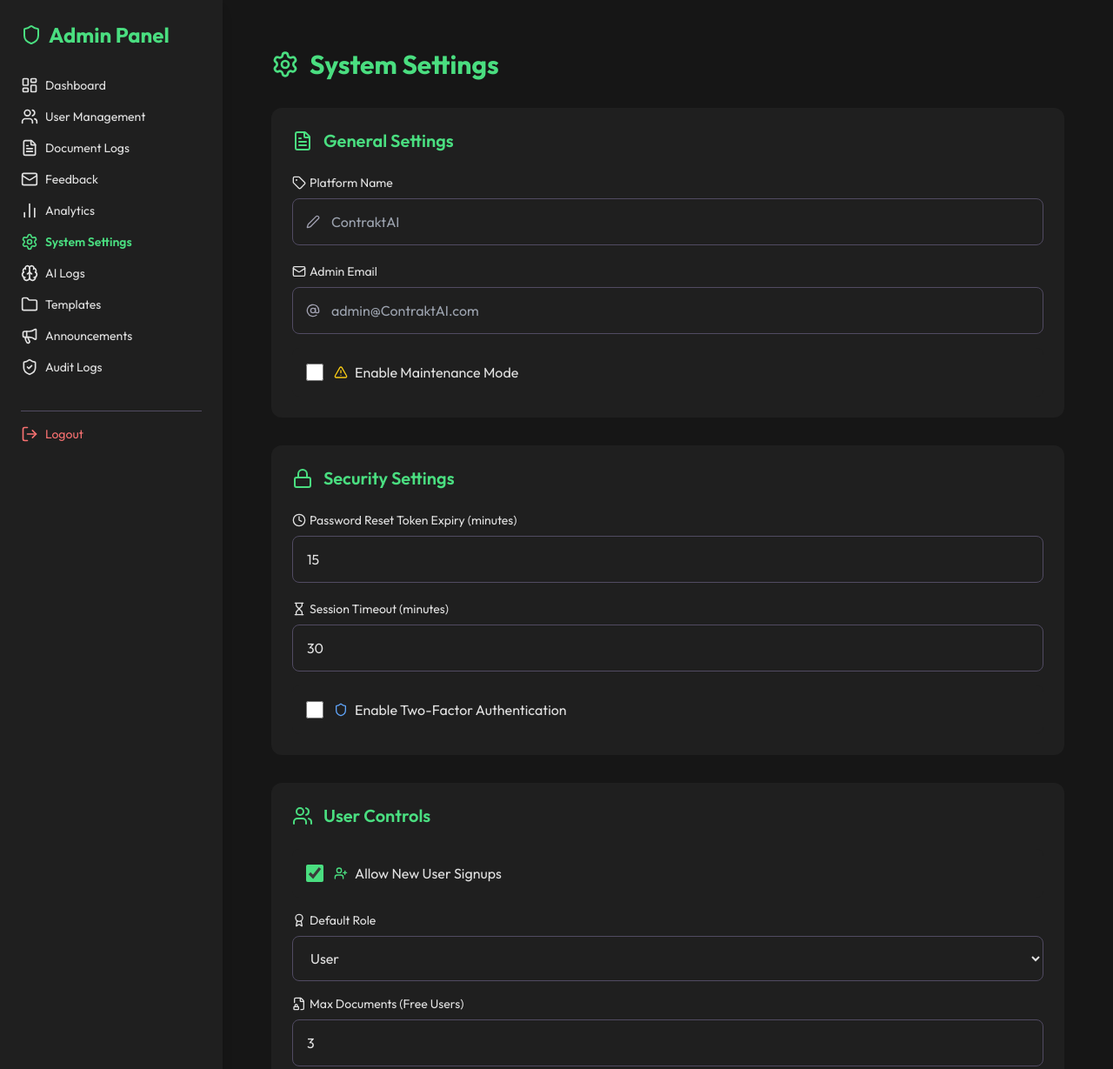
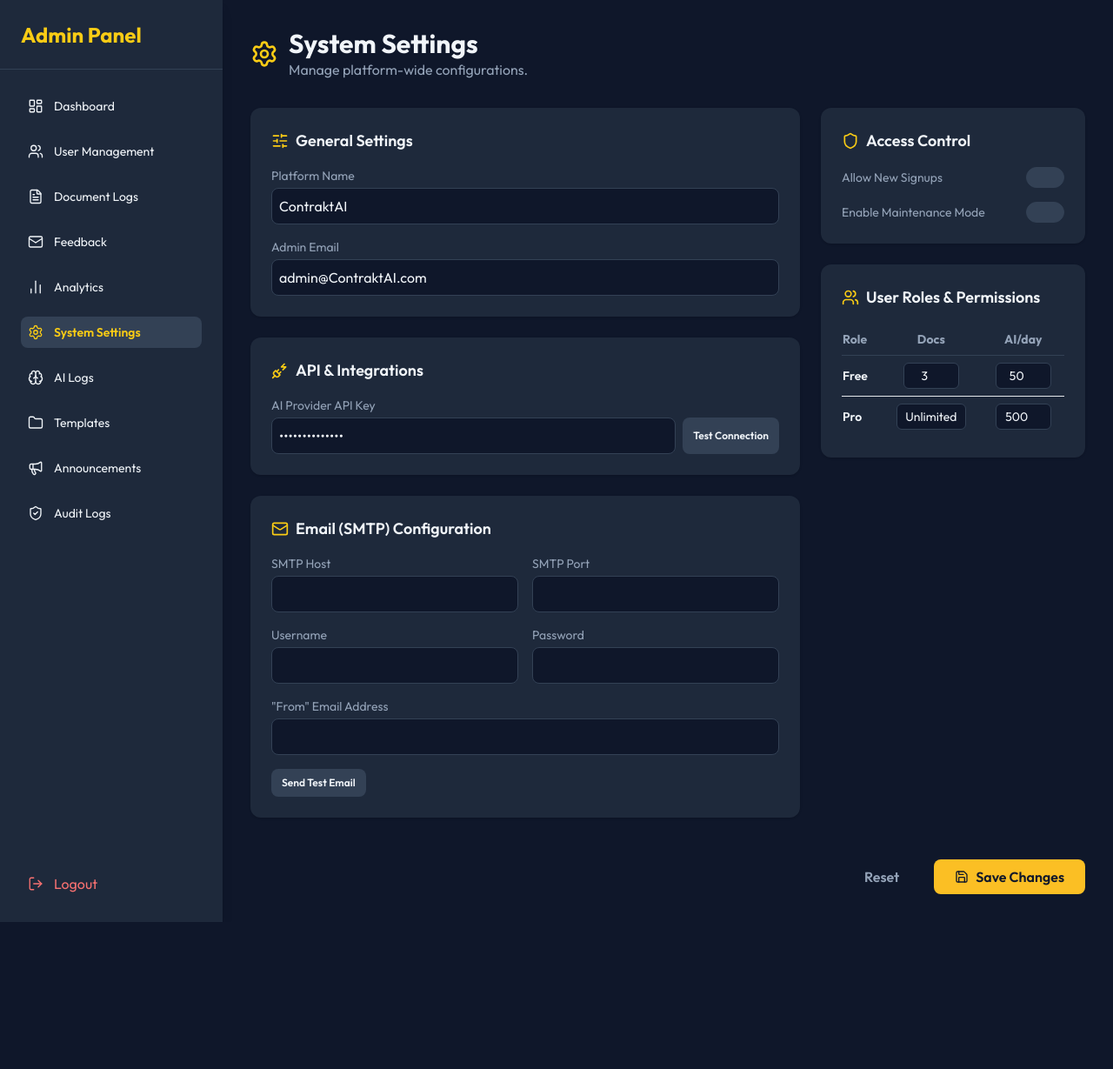
Before and after one commit to TheNotoriousChicken/legalloom, a plain HTML site: page admin/admin-system-settings.html in a window 1280 px wide. Shown: the top 1229 px of the page at 87% size. After the commit the page ends 1060 px from the top, so only its background shows below. Drawn offline with nearby package versions, Linux system fonts and the light colour scheme.

Commit message:
Update admin-system-settings.html

```diff
--- a/admin/admin-system-settings.html
+++ b/admin/admin-system-settings.html
@@ -1,304 +1,173 @@
 <!DOCTYPE html>
-<html lang="en">
+<html lang="en" x-data="{ sidebarOpen: false }">
 <head>
   <meta charset="UTF-8" />
   <meta name="viewport" content="width=device-width, initial-scale=1.0"/>
   <title>System Settings – Admin Panel</title>
   <script src="https://cdn.tailwindcss.com"></script>
+  <script src="https://unpkg.com/alpinejs" defer></script>
   <script src="https://unpkg.com/lucide@latest"></script>
   <link href="https://fonts.googleapis.com/css2?family=Outfit:wght@400;600;700&display=swap" rel="stylesheet" />
   <style>
     body {
       font-family: 'Outfit', sans-serif;
-      background-color: #1c1a28;
+      background-color: #0f172a; /* bg-dark */
     }
+    .bg-dark { background-color: #0f172a; }
+    .bg-panel { background-color: #1e293b; }
+    .text-light { color: #f1f5f9; }
+    .text-muted { color: #94a3b8; }
+    .border-dark { border-color: #334155; }
+    .icon { width: 18px; height: 18px; stroke-width: 1.8; }
+    .text-brand { color: #facc15; }
+    .border-brand { border-color: #facc15; }
 
-    .bg-dark { background-color: #161616; }
-    .bg-panel { background-color: #1f1f1f; }
-    .text-light { color: #e2e2e2; }
-    .text-muted { color: #a0a0b0; }
-    .text-mint { color: #4ADE80; }
-    .border-light { border-color: #514b62; }
+    input:focus, textarea:focus, select:focus, button:focus {
+      outline: none;
+      box-shadow: 0 0 0 2px #facc15;
+      border-color: #facc15;
+    }
+    a:hover { color: #facc15; }
+    [x-cloak] { display: none !important; }
 
-    /* Restored default input sizes with Clause Explainer styling */
-    input, select, textarea {
-      background-color: #1f1f1f;
-      color: #e2e2e2;
-      border: 1px solid #514b62;
-      border-radius: 0.5rem;
-      padding: 0.75rem 1rem;
-      width: 100%;
-      font-size: 1rem;
-      transition: all 0.2s ease;
+    /* Custom Toggle Switch */
+    .toggle-bg:after {
+      content: '';
+      @apply absolute top-0.5 left-0.5 bg-white border border-gray-300 rounded-full h-5 w-5 transition shadow-sm;
     }
-
-    /* Larger input fields */
-    .input-field {
-      padding: 0.875rem 1rem;
-      min-height: 3rem;
+    input:checked + .toggle-bg:after {
+      @apply transform translate-x-full;
     }
-
-    input:hover, select:hover, textarea:hover {
-      border-color: #4ADE80;
-    }
-
-    input:focus, select:focus, textarea:focus {
-      outline: none;
-      border-color: #4ADE80;
-      box-shadow: 0 0 0 2px rgba(74, 222, 128, 0.3);
-    }
-
-    .checkbox-accent {
-      accent-color: #4ADE80;
-      width: 1.25rem;
-      height: 1.25rem;
-    }
-
-    .btn-primary {
-      background-color: #4ADE80;
-      color: #161616;
-      padding: 0.875rem 1.5rem;
-      font-size: 1rem;
-      font-weight: 600;
-    }
-
-    .btn-primary:hover {
-      background-color: #3bc973;
-    }
-
-    .section-card {
-      background-color: #1f1f1f;
-      border-radius: 0.75rem;
-      padding: 1.5rem;
-    }
-
-    /* Input container with icon */
-    .input-container {
-      position: relative;
-      margin-bottom: 1.25rem;
-    }
-
-    .input-icon {
-      position: absolute;
-      left: 1rem;
-      top: 50%;
-      transform: translateY(-50%);
-      color: #a0a0b0;
-    }
-
-    .input-with-icon {
-      padding-left: 2.75rem;
-    }
-
-    /* Checkbox container */
-    .checkbox-container {
-      display: flex;
-      align-items: center;
-      gap: 0.75rem;
-      padding: 1rem;
-      background-color: #1f1f1f;
-      border-radius: 0.5rem;
-      margin-bottom: 1rem;
+    input:checked + .toggle-bg {
+      @apply bg-brand border-brand;
     }
   </style>
 </head>
 <body class="text-light bg-dark">
 
 <div class="flex min-h-screen">
+  <!-- Sidebar Overlay for mobile -->
+  <div x-show="sidebarOpen" x-transition:enter="transition-opacity ease-linear duration-300" x-transition:enter-start="opacity-0" x-transition:enter-end="opacity-100" x-transition:leave="transition-opacity ease-linear duration-300" x-transition:leave-start="opacity-100" x-transition:leave-end="opacity-0" class="fixed inset-0 bg-black/70 z-30 sm:hidden" @click="sidebarOpen = false" x-cloak></div>
+
   <!-- Sidebar -->
-  <aside class="w-64 bg-panel shadow-lg hidden sm:block">
-    <div class="px-6 py-6">
-      <div class="flex items-center gap-2 mb-8">
-        <i data-lucide="shield" class="w-6 h-6 text-mint"></i>
-        <h1 class="text-2xl font-bold text-mint">Admin Panel</h1>
+  <aside x-cloak class="fixed z-40 inset-y-0 left-0 w-64 bg-panel shadow-lg sm:relative sm:translate-x-0 transform transition-transform duration-300 ease-in-out" :class="sidebarOpen ? 'translate-x-0' : '-translate-x-full'">
+    <div class="flex flex-col h-full">
+      <div class="flex items-center justify-between h-20 px-6 shrink-0 border-b border-slate-700">
+        <a href="admin-dash.html" class="text-2xl font-bold text-brand">Admin Panel</a>
+        <button class="sm:hidden" @click="sidebarOpen = false">
+          <i data-lucide="x" class="w-6 h-6 text-light"></i>
+        </button>
       </div>
-      <nav class="flex flex-col gap-4 text-sm font-medium text-light">
-        <a href="admin-dash.html" class="flex items-center gap-2 hover:text-mint">
-          <i data-lucide="layout-dashboard" class="w-5 h-5"></i>
-          Dashboard
-        </a>
-
-        <a href="admin-user-management.html" class="flex items-center gap-2 hover:text-mint">
-          <i data-lucide="users" class="w-5 h-5"></i>
-          User Management
-        </a>
-
-        <a href="admin-docs-log.html" class="flex items-center gap-2 hover:text-mint">
-          <i data-lucide="file-text" class="w-5 h-5"></i>
-          Document Logs
-        </a>
-
-        <a href="admin-feedback.html" class="flex items-center gap-2 hover:text-mint">
-          <i data-lucide="mail" class="w-5 h-5"></i>
-          Feedback
-        </a>
-
-        <a href="admin-analytics.html" class="flex items-center gap-2 hover:text-mint">
-          <i data-lucide="bar-chart-2" class="w-5 h-5"></i>
-          Analytics
-        </a>
-
-        <a href="admin-system-settings.html" class="flex items-center gap-2 text-mint font-semibold">
-          <i data-lucide="settings" class="w-5 h-5 text-mint"></i>
-          System Settings
-        </a>
-
-        <a href="admin-ai-logs.html" class="flex items-center gap-2 hover:text-mint">
-          <i data-lucide="brain" class="w-5 h-5"></i>
-          AI Logs
-        </a>
-
-        <a href="admin-templates.html" class="flex items-center gap-2 hover:text-mint">
-          <i data-lucide="folder" class="w-5 h-5"></i>
-          Templates
-        </a>
-
-        <a href="admin-announcement.html" class="flex items-center gap-2 hover:text-mint">
-          <i data-lucide="megaphone" class="w-5 h-5"></i>
-          Announcements
-        </a>
-
-        <a href="admin-audit-logs.html" class="flex items-center gap-2 hover:text-mint">
-          <i data-lucide="shield-check" class="w-5 h-5"></i>
-          Audit Logs
-        </a>
-
-        <div class="mt-6 pt-4 border-t border-light">
-          <a href="#" class="flex items-center gap-2 text-red-400 hover:text-red-500">
-            <i data-lucide="log-out" class="w-5 h-5"></i>
-            Logout
-          </a>
+      <nav class="flex-1 px-6 py-6 flex flex-col justify-between">
+          <div class="flex flex-col gap-4 text-sm font-medium text-light">
+            <a href="admin-dash.html" class="flex items-center gap-3 p-2 rounded-lg hover:bg-slate-700"><i data-lucide="layout-dashboard" class="icon"></i>Dashboard</a>
+            <a href="admin-user-management.html" class="flex items-center gap-3 p-2 rounded-lg hover:bg-slate-700"><i data-lucide="users" class="icon"></i>User Management</a>
+            <a href="admin-docs-log.html" class="flex items-center gap-3 p-2 rounded-lg hover:bg-slate-700"><i data-lucide="file-text" class="icon"></i>Document Logs</a>
+            <a href="admin-feedback.html" class="flex items-center gap-3 p-2 rounded-lg hover:bg-slate-700"><i data-lucide="mail" class="icon"></i>Feedback</a>
+            <a href="admin-analytics.html" class="flex items-center gap-3 p-2 rounded-lg hover:bg-slate-700"><i data-lucide="bar-chart-2" class="icon"></i>Analytics</a>
+            <a href="admin-system-settings.html" class="flex items-center gap-3 p-2 rounded-lg bg-slate-700 text-brand font-semibold"><i data-lucide="settings" class="icon"></i>System Settings</a>
+            <a href="admin-ai-logs.html" class="flex items-center gap-3 p-2 rounded-lg hover:bg-slate-700"><i data-lucide="brain" class="icon"></i>AI Logs</a>
+            <a href="admin-templates.html" class="flex items-center gap-3 p-2 rounded-lg hover:bg-slate-700"><i data-lucide="folder" class="icon"></i>Templates</a>
+            <a href="admin-announcement.html" class="flex items-center gap-3 p-2 rounded-lg hover:bg-slate-700"><i data-lucide="megaphone" class="icon"></i>Announcements</a>
+            <a href="admin-audit-logs.html" class="flex items-center gap-3 p-2 rounded-lg hover:bg-slate-700"><i data-lucide="shield-check" class="icon"></i>Audit Logs</a>
+        </div>
+        <div>
+            <a href="#" class="flex items-center gap-3 p-2 rounded-lg text-red-400 hover:bg-red-900/50 hover:text-red-300"><i data-lucide="log-out" class="icon"></i>Logout</a>
         </div>
       </nav>
     </div>
   </aside>
 
   <!-- Main -->
-  <main class="flex-1 p-14 space-y-8">
+  <main class="flex-1 p-4 sm:p-8 space-y-6 sm:space-y-8">
+    <!-- Header -->
+    <div class="flex items-center gap-4">
+        <button class="sm:hidden text-light" @click.stop="sidebarOpen = true"><i data-lucide="menu" class="w-7 h-7"></i></button>
         <div class="flex items-center gap-3">
-      <i data-lucide="settings" class="w-8 h-8 text-mint"></i>
-      <h2 class="text-3xl font-bold text-mint">System Settings</h2>
+            <i data-lucide="settings" class="w-8 h-8 text-brand"></i>
+            <div>
+                <h2 class="text-2xl sm:text-3xl font-bold">System Settings</h2>
+                <p class="text-sm sm:text-base text-muted">Manage platform-wide configurations.</p>
             </div>
-
-    <!-- General Settings -->
-    <section class="section-card space-y-6">
-      <div class="flex items-center gap-3">
-        <i data-lucide="file-text" class="w-6 h-6 text-mint"></i>
-        <h3 class="text-xl font-semibold text-mint">General Settings</h3>
-      </div>
-
-      <div class="space-y-4">
-        <div class="input-container">
-          <label class="block text-sm font-medium mb-2 flex items-center gap-1">
-            <i data-lucide="tag" class="w-4 h-4"></i>
-            Platform Name
-          </label>
-          <div class="relative">
-            <i data-lucide="edit-2" class="input-icon w-4 h-4"></i>
-            <input type="text" placeholder="ContraktAI" class="input-field input-with-icon" />
         </div>
     </div>
 
-        <div class="input-container">
-          <label class="block text-sm font-medium mb-2 flex items-center gap-1">
-            <i data-lucide="mail" class="w-4 h-4"></i>
-            Admin Email
-          </label>
-          <div class="relative">
-            <i data-lucide="at-sign" class="input-icon w-4 h-4"></i>
-            <input type="email" placeholder="admin@ContraktAI.com" class="input-field input-with-icon" />
+    <div class="grid grid-cols-1 lg:grid-cols-3 gap-6">
+        <div class="lg:col-span-2 space-y-6">
+            <!-- General Settings -->
+            <section class="bg-panel rounded-xl shadow p-6">
+              <h3 class="text-lg font-semibold text-light mb-4 flex items-center gap-2"><i data-lucide="sliders-horizontal" class="w-5 h-5 text-brand"></i> General Settings</h3>
+              <div class="space-y-4">
+                <div>
+                  <label for="platformName" class="block text-sm font-medium text-muted mb-1">Platform Name</label>
+                  <input type="text" id="platformName" value="ContraktAI" class="w-full bg-dark border border-dark rounded-lg p-2 text-light" />
                 </div>
-        </div>
-
-        <div class="checkbox-container">
-          <input type="checkbox" id="maintenance" class="checkbox-accent" />
-          <label for="maintenance" class="flex items-center gap-2">
-            <i data-lucide="alert-triangle" class="w-4 h-4 text-yellow-400"></i>
-            Enable Maintenance Mode
-          </label>
+                <div>
+                  <label for="adminEmail" class="block text-sm font-medium text-muted mb-1">Admin Email</label>
+                  <input type="email" id="adminEmail" value="admin@ContraktAI.com" class="w-full bg-dark border border-dark rounded-lg p-2 text-light" />
                 </div>
               </div>
             </section>
 
-    <!-- Security Settings -->
-    <section class="section-card space-y-6">
-      <div class="flex items-center gap-3">
-        <i data-lucide="lock" class="w-6 h-6 text-mint"></i>
-        <h3 class="text-xl font-semibold text-mint">Security Settings</h3>
+            <!-- API & Integrations -->
+            <section class="bg-panel rounded-xl shadow p-6">
+              <h3 class="text-lg font-semibold text-light mb-4 flex items-center gap-2"><i data-lucide="plug-zap" class="w-5 h-5 text-brand"></i> API & Integrations</h3>
+              <div class="space-y-4">
+                <div>
+                  <label for="aiApiKey" class="block text-sm font-medium text-muted mb-1">AI Provider API Key</label>
+                  <div class="flex gap-2">
+                    <input type="password" id="aiApiKey" value="**************" class="flex-1 bg-dark border border-dark rounded-lg p-2 text-light" />
+                    <button class="bg-slate-700 text-light px-3 rounded-lg text-xs font-semibold hover:bg-slate-600">Test Connection</button>
                   </div>
-
-      <div class="space-y-4">
-        <div class="input-container">
-          <label class="block text-sm font-medium mb-2 flex items-center gap-1">
-            <i data-lucide="clock" class="w-4 h-4"></i>
-            Password Reset Token Expiry (minutes)
-          </label>
-          <input type="number" value="15" class="input-field" />
-        </div>
-
-        <div class="input-container">
-          <label class="block text-sm font-medium mb-2 flex items-center gap-1">
-            <i data-lucide="hourglass" class="w-4 h-4"></i>
-            Session Timeout (minutes)
-          </label>
-          <input type="number" value="30" class="input-field" />
-        </div>
-
-        <div class="checkbox-container">
-          <input type="checkbox" id="2fa" class="checkbox-accent" />
-          <label for="2fa" class="flex items-center gap-2">
-            <i data-lucide="shield" class="w-4 h-4 text-blue-400"></i>
-            Enable Two-Factor Authentication
-          </label>
                 </div>
               </div>
             </section>
 
-    <!-- User Controls -->
-    <section class="section-card space-y-6">
-      <div class="flex items-center gap-3">
-        <i data-lucide="users" class="w-6 h-6 text-mint"></i>
-        <h3 class="text-xl font-semibold text-mint">User Controls</h3>
+            <!-- Email (SMTP) Configuration -->
+            <section class="bg-panel rounded-xl shadow p-6">
+                <h3 class="text-lg font-semibold text-light mb-4 flex items-center gap-2"><i data-lucide="mail" class="w-5 h-5 text-brand"></i> Email (SMTP) Configuration</h3>
+                <div class="grid grid-cols-1 sm:grid-cols-2 gap-4">
+                    <div><label for="smtpHost" class="block text-sm font-medium text-muted mb-1">SMTP Host</label><input type="text" id="smtpHost" class="w-full bg-dark border border-dark rounded-lg p-2 text-light" /></div>
+                    <div><label for="smtpPort" class="block text-sm font-medium text-muted mb-1">SMTP Port</label><input type="text" id="smtpPort" class="w-full bg-dark border border-dark rounded-lg p-2 text-light" /></div>
+                    <div><label for="smtpUser" class="block text-sm font-medium text-muted mb-1">Username</label><input type="text" id="smtpUser" class="w-full bg-dark border border-dark rounded-lg p-2 text-light" /></div>
+                    <div><label for="smtpPass" class="block text-sm font-medium text-muted mb-1">Password</label><input type="password" id="smtpPass" class="w-full bg-dark border border-dark rounded-lg p-2 text-light" /></div>
+                    <div class="sm:col-span-2"><label for="fromEmail" class="block text-sm font-medium text-muted mb-1">"From" Email Address</label><input type="email" id="fromEmail" class="w-full bg-dark border border-dark rounded-lg p-2 text-light" /></div>
+                </div>
+                 <button class="mt-4 bg-slate-700 text-light px-3 py-2 rounded-lg text-xs font-semibold hover:bg-slate-600">Send Test Email</button>
+            </section>
         </div>
 
+        <div class="space-y-6">
+            <!-- Access Control -->
+            <section class="bg-panel rounded-xl shadow p-6">
+              <h3 class="text-lg font-semibold text-light mb-4 flex items-center gap-2"><i data-lucide="shield" class="w-5 h-5 text-brand"></i> Access Control</h3>
               <div class="space-y-4">
-        <div class="checkbox-container">
-          <input type="checkbox" id="signups" class="checkbox-accent" checked />
-          <label for="signups" class="flex items-center gap-2">
-            <i data-lucide="user-plus" class="w-4 h-4 text-green-400"></i>
-            Allow New User Signups
-          </label>
-        </div>
-
-        <div class="input-container">
-          <label class="block text-sm font-medium mb-2 flex items-center gap-1">
-            <i data-lucide="award" class="w-4 h-4"></i>
-            Default Role
-          </label>
-          <select class="input-field">
-            <option>User</option>
-            <option>Admin</option>
-            <option>Pro</option>
-          </select>
-        </div>
-
-        <div class="input-container">
-          <label class="block text-sm font-medium mb-2 flex items-center gap-1">
-            <i data-lucide="file-lock" class="w-4 h-4"></i>
-            Max Documents (Free Users)
-          </label>
-          <input type="number" value="3" class="input-field" />
-        </div>
+                <label for="signups" class="flex items-center justify-between cursor-pointer"><span class="text-sm font-medium text-muted">Allow New Signups</span><input type="checkbox" id="signups" class="sr-only" checked><div class="relative w-11 h-6 bg-slate-700 rounded-full border border-dark toggle-bg"></div></label>
+                <label for="maintenance" class="flex items-center justify-between cursor-pointer"><span class="text-sm font-medium text-muted">Enable Maintenance Mode</span><input type="checkbox" id="maintenance" class="sr-only"><div class="relative w-11 h-6 bg-slate-700 rounded-full border border-dark toggle-bg"></div></label>
               </div>
             </section>
 
+            <!-- User Roles & Permissions -->
+            <section class="bg-panel rounded-xl shadow p-6">
+                <h3 class="text-lg font-semibold text-light mb-4 flex items-center gap-2"><i data-lucide="users" class="w-5 h-5 text-brand"></i> User Roles & Permissions</h3>
+                <div class="overflow-x-auto">
+                    <table class="w-full text-sm text-left">
+                        <thead class="text-muted border-b border-dark"><tr><th class="py-2">Role</th><th class="py-2 text-center">Docs</th><th class="py-2 text-center">AI/day</th></tr></thead>
+                        <tbody class="divide-y divide-dark">
+                            <tr><td class="py-2 font-semibold">Free</td><td class="py-2 text-center"><input type="number" value="3" class="w-16 text-center bg-dark border border-dark rounded-md p-1"></td><td class="py-2 text-center"><input type="number" value="50" class="w-16 text-center bg-dark border border-dark rounded-md p-1"></td></tr>
+                            <tr><td class="py-2 font-semibold">Pro</td><td class="py-2 text-center"><input type="text" value="Unlimited" class="w-20 text-center bg-dark border border-dark rounded-md p-1"></td><td class="py-2 text-center"><input type="number" value="500" class="w-16 text-center bg-dark border border-dark rounded-md p-1"></td></tr>
+                        </tbody>
+                    </table>
+                </div>
+            </section>
+        </div>
+    </div>
+
     <!-- Save Button -->
-    <div class="flex justify-end gap-4">
-      <button class="px-6 py-3 rounded-lg font-semibold hover:bg-panel transition">
-        <i data-lucide="rotate-ccw" class="w-5 h-5 inline mr-2"></i> Reset
-      </button>
-      <button class="btn-primary rounded-lg font-semibold">
-        <i data-lucide="save" class="w-5 h-5 inline mr-2"></i> Save Changes
+    <div class="flex justify-end gap-4 pt-4">
+      <button class="px-6 py-2 rounded-lg font-semibold text-muted hover:bg-panel transition">Reset</button>
+      <button class="bg-amber-400 text-slate-900 px-6 py-2 rounded-lg font-semibold hover:bg-amber-500 transition flex items-center gap-2">
+        <i data-lucide="save" class="w-4 h-4"></i> Save Changes
       </button>
     </div>
   </main>
```
Lines whose indentation alone changed are shown as unchanged.
